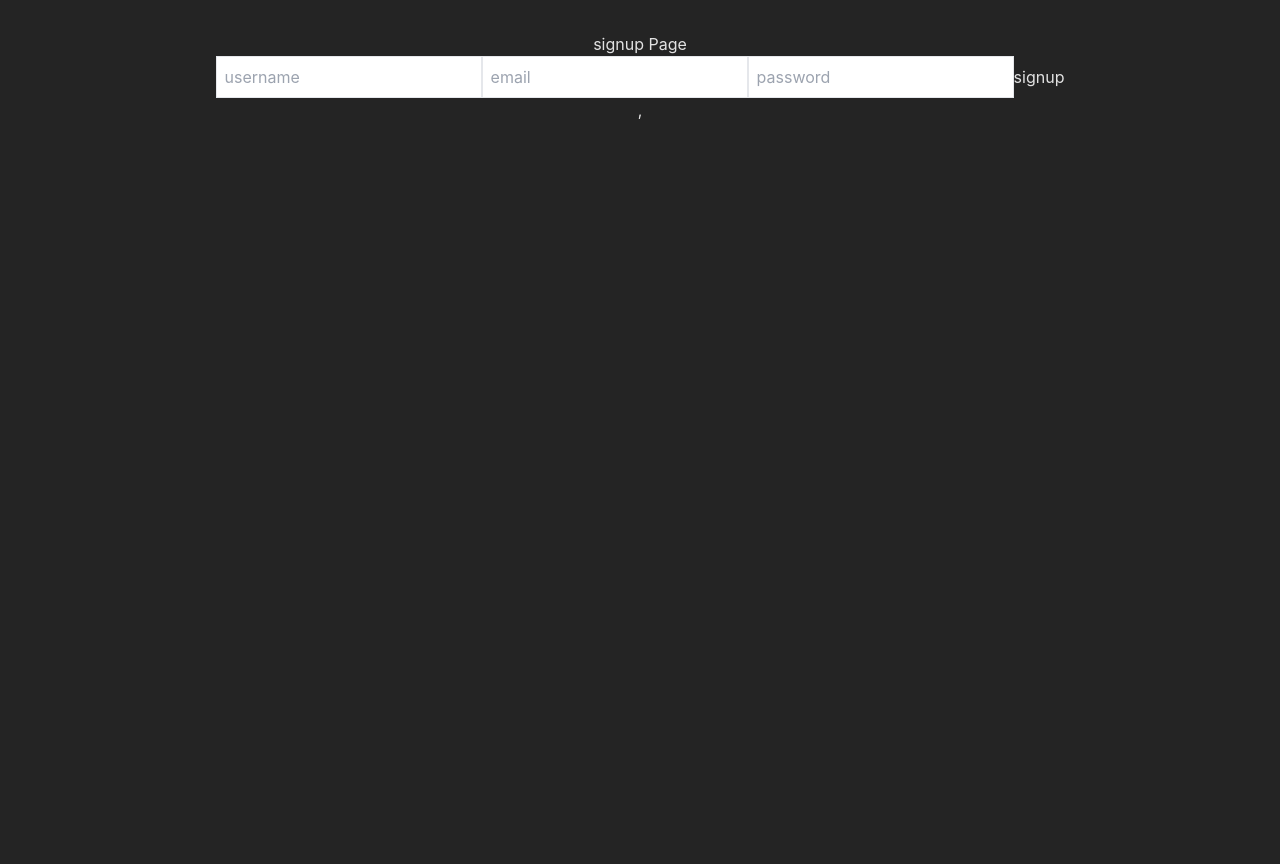
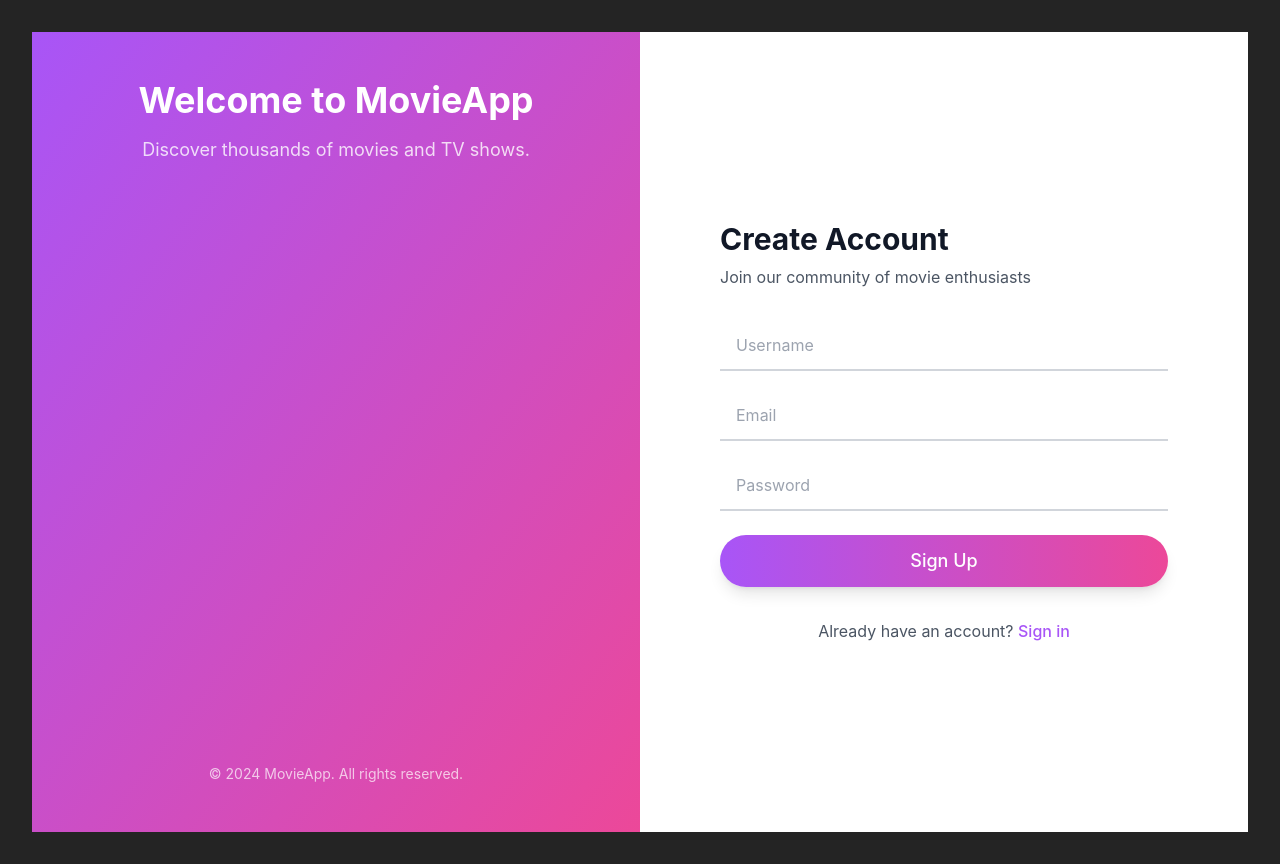
Before and after one commit to ahmadali3009/movieapp, a React (Vite) app: page /signup in a window 1280 px wide. Before the commit the page ends 800 px from the top, so only its background shows below. Built offline with nearby package versions, Linux system fonts and the light colour scheme.

Commit message:
fec:/jwt token added

```diff
--- a/src/authContext/authcontext.tsx
+++ b/src/authContext/authcontext.tsx
@@ -1,25 +1,40 @@
 import axios from 'axios';
-import React, { createContext, useState } from 'react';
-
-const AuthContext = createContext<any>(null);
+import{ createContext, useState } from 'react';
+interface User
+{
+  username: string;
+  email: string;
+  password: string;
+}
+interface AuthContextType{
+  user: User | null,
+  login: (userData : User) => Promise<void>
+  signup: (userDate : User) => Promise<void>
+  logout: () => void
+}
+const AuthContext = createContext<AuthContextType | null>(null);
 
 export default AuthContext;
 
 export const AuthProvider = ({ children }: any) => {
-  const [user, setUser] = useState(null);
+  const [user, setUser] = useState<User | null>(null);
 
-  const signup = async (userData: any) => {
+  const signup = async (userData:User ) => {
     try {
       let response = await axios.post("http://localhost:5000/api/signup", userData)
       console.log("response", response)
-      setUser(userData);
+      if(response.data.message === "user created")
+      {
+        console.log("user created")
+        setUser(userData);
+      }
     }
     catch (error) {
       console.log(error)
     }
   };
 
-  const login = (userData: any) => {
+  const login =async (userData: User) => {
     setUser(userData);
   };
 
--- a/src/components/login.tsx
+++ b/src/components/login.tsx
@@ -1,4 +1,4 @@
-const login = () => {
+const Login = () => {
   return (
     <div>
       <h1>signin Page</h1>
@@ -7,4 +7,4 @@
   )
 }
 
-export default login
+export default Login
--- a/src/components/signup.tsx
+++ b/src/components/signup.tsx
@@ -1,24 +1,127 @@
 import { useContext, useState } from "react"
 import AuthContext from "../authContext/authcontext"
+import { Link } from "react-router-dom"
 
 const Signup = () => {
-  let [input , setInput] = useState(
-    {
-      username: "",
-      email: "",
-      password: ""
-    }
-  )
-  console.log(input)
+
+  let [input, setInput] = useState({
+    username: "",
+    email: "",
+    password: ""
+  })
+
+  let handlechange = (e: React.ChangeEvent<HTMLInputElement>) => {
+    setInput((prev) => ({...prev, [e.target.name]: e.target.value}))
+  }
+  let handlesubmit =  (e:any) => {
+    e.preventDefault()
+    auth?.signup(input)
+  }
+
   let auth = useContext(AuthContext)
 
   return (
-    <div>
-      <h1>signup Page</h1>
-      <input className="border p-2" type="text" placeholder='username' onChange={(e)=>setInput({...input , username:e.target.value})} value={input.username}/>
-      <input className="border p-2" type="email" value={input.email} onChange={(e)=>{setInput({...input , email:e.target.value})}} placeholder='email' />
-      <input className="border p-2" type="password" onChange={(e)=>{setInput({...input , password:e.target.value})}} value={input.password} placeholder='password' />
-      <button onClick={()=>auth.signup(input)}>signup</button>
+    <div className="min-h-screen flex flex-col md:flex-row">
+      {/* Left Panel - Decorative */}
+      <div className="hidden md:flex md:w-1/2 bg-gradient-to-br from-purple-500 to-pink-500 p-12 flex-col justify-between">
+        <div className="text-white">
+          <h1 className="text-4xl font-bold mb-4">Welcome to MovieApp</h1>
+          <p className="text-lg opacity-80">Discover thousands of movies and TV shows.</p>
+        </div>
+        <div className="text-white/70 text-sm">
+          © 2024 MovieApp. All rights reserved.
+        </div>
+      </div>
+
+      {/* Right Panel - Sign Up Form */}
+      <div className="w-full md:w-1/2 flex items-center justify-center p-6 bg-white">
+        <div className="w-full max-w-md space-y-8">
+          <div className="text-center md:text-left">
+            <h2 className="text-3xl font-bold text-gray-900">Create Account</h2>
+            <p className="mt-2 text-gray-600">Join our community of movie enthusiasts</p>
+          </div>
+
+          <form className="mt-8 space-y-6">
+            <div className="space-y-5">
+              <div>
+                <div className="relative">
+                  <input
+                    id="username"
+                    className="peer w-full px-4 py-3 border-b-2 border-gray-300 placeholder-transparent focus:outline-none focus:border-purple-500 transition-colors"
+                    type="text"
+                    placeholder="Username"
+                    value={input.username}
+                    onChange={handlechange}
+                    name="username"
+                  />
+                  <label
+                    htmlFor="username"
+                    className="absolute left-4 -top-5 text-sm text-gray-600 peer-placeholder-shown:text-base peer-placeholder-shown:text-gray-400 peer-placeholder-shown:top-3 transition-all peer-focus:-top-5 peer-focus:text-sm peer-focus:text-purple-500"
+                  >
+                    Username
+                  </label>
+                </div>
+              </div>
+
+              <div>
+                <div className="relative">
+                  <input
+                    id="email"
+                    className="peer w-full px-4 py-3 border-b-2 border-gray-300 placeholder-transparent focus:outline-none focus:border-purple-500 transition-colors"
+                    type="email"
+                    placeholder="Email"
+                    value={input.email}
+                    onChange={handlechange}
+                    name="email"
+                  />
+                  <label
+                    htmlFor="email"
+                    className="absolute left-4 -top-5 text-sm text-gray-600 peer-placeholder-shown:text-base peer-placeholder-shown:text-gray-400 peer-placeholder-shown:top-3 transition-all peer-focus:-top-5 peer-focus:text-sm peer-focus:text-purple-500"
+                  >
+                    Email
+                  </label>
+                </div>
+              </div>
+
+              <div>
+                <div className="relative">
+                  <input
+                    id="password"
+                    className="peer w-full px-4 py-3 border-b-2 border-gray-300 placeholder-transparent focus:outline-none focus:border-purple-500 transition-colors"
+                    type="password"
+                    placeholder="Password"
+                    value={input.password}
+                    onChange={handlechange}
+                    name="password"
+                  />
+                  <label
+                    htmlFor="password"
+                    className="absolute left-4 -top-5 text-sm text-gray-600 peer-placeholder-shown:text-base peer-placeholder-shown:text-gray-400 peer-placeholder-shown:top-3 transition-all peer-focus:-top-5 peer-focus:text-sm peer-focus:text-purple-500"
+                  >
+                    Password
+                  </label>
+                </div>
+              </div>
+            </div>
+
+            <button
+              onClick={handlesubmit}
+              className="w-full bg-gradient-to-r from-purple-500 to-pink-500 text-white py-3 rounded-full hover:opacity-90 transition-opacity font-medium text-lg shadow-lg hover:shadow-xl transform hover:-translate-y-0.5 transition-all duration-200"
+            >
+              Sign Up
+            </button>
+          </form>
+
+          <div className="text-center">
+            <p className="text-gray-600">
+              Already have an account?{" "}
+              <Link to="/login" className="text-purple-500 hover:text-purple-700 font-medium">
+                Sign in
+              </Link>
+            </p>
+          </div>
+        </div>
+      </div>
     </div>
   )
 }
```
Also changed, not shown: src/main.tsx (+6 -1 lines).
